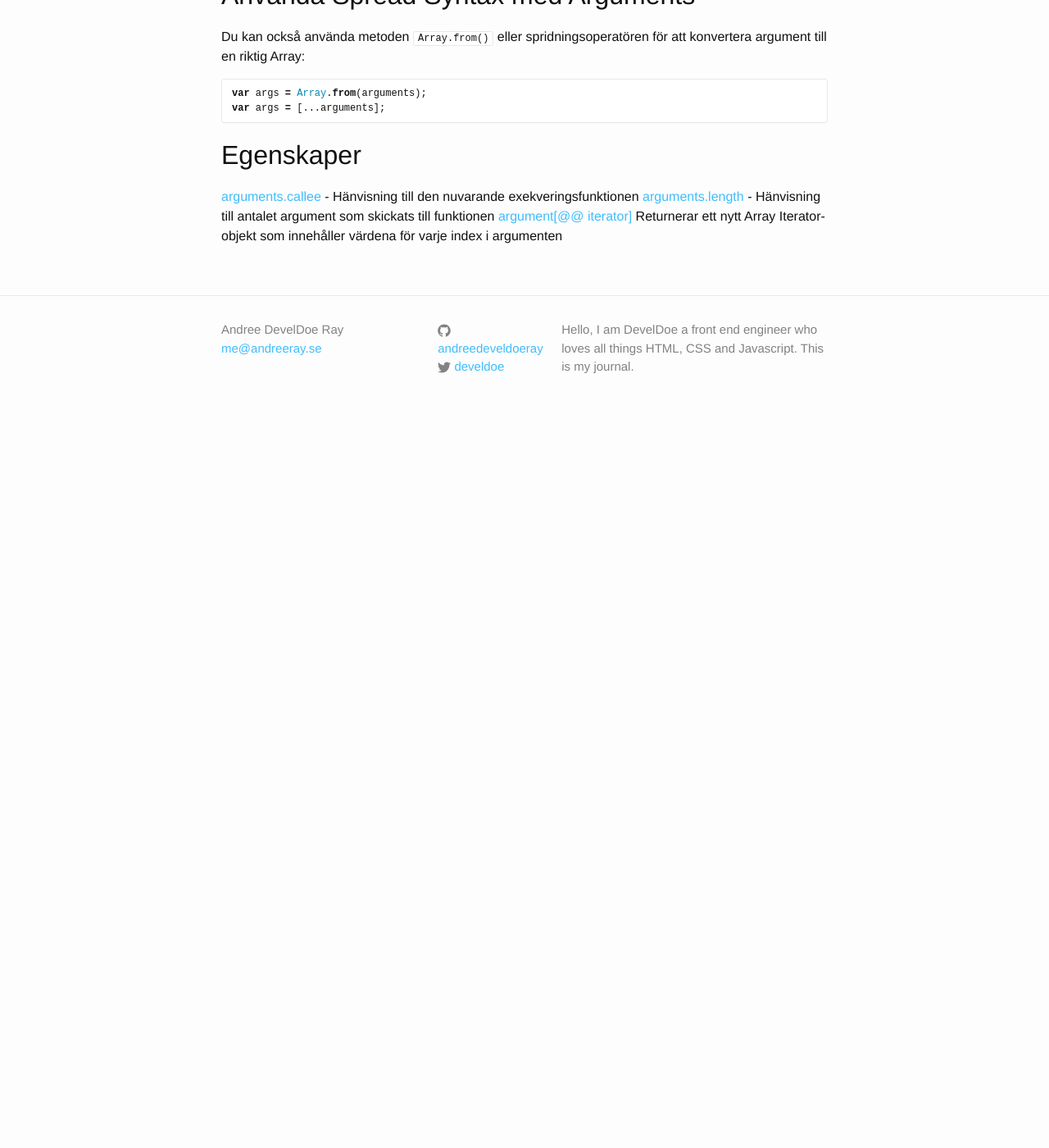
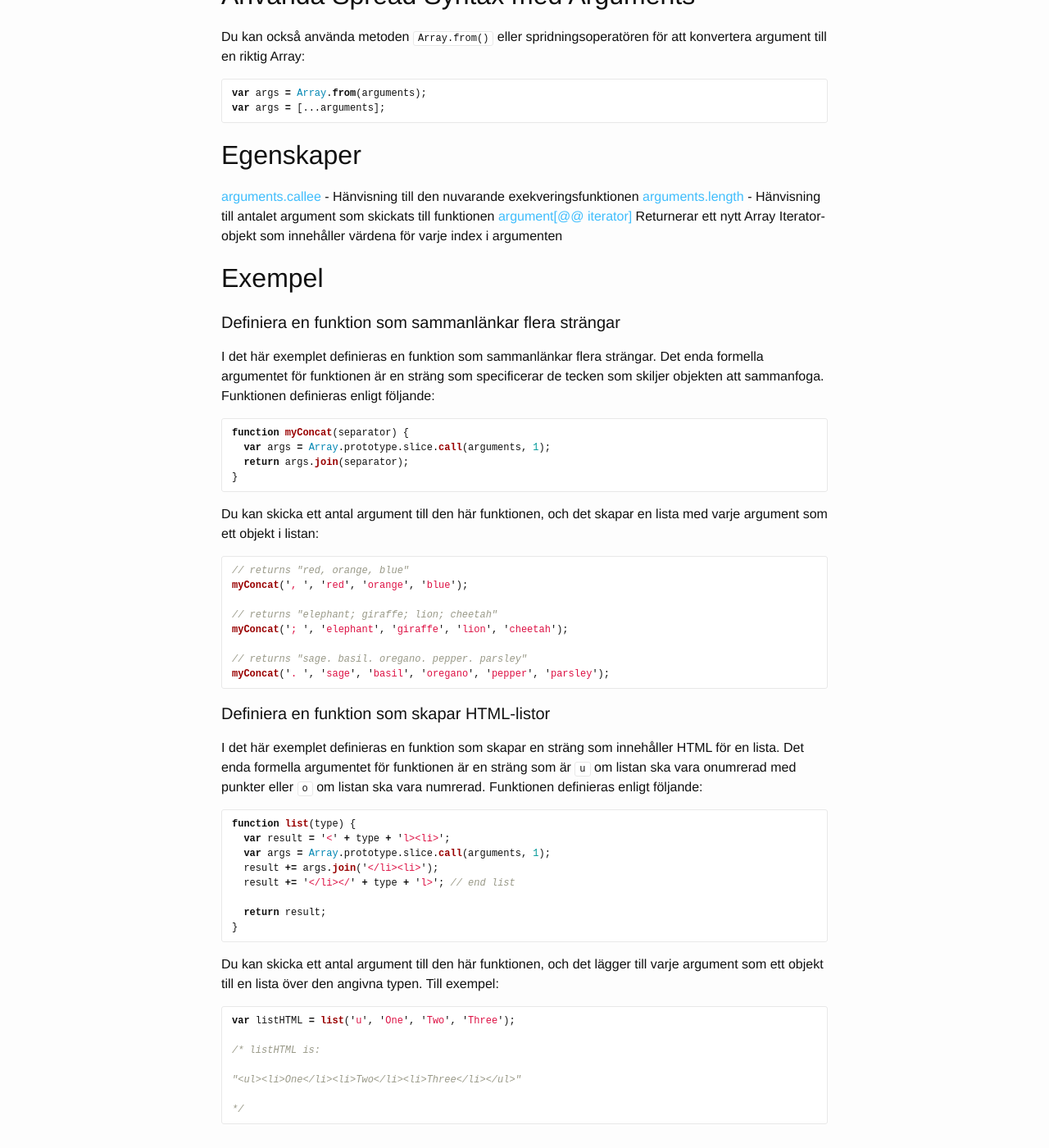
Before and after one commit to develdoe/develdoe.github.io, a Jekyll site: the page built from _posts/2017-10-18-javascript-arguments-object.md, in a window 1280 px wide and 1400 px high, scrolled down 1286 px. Shown: the whole window at 82% size. Built offline with Jekyll 4.4.1, drawn with Linux system fonts in a browser that asks for light colours; before the commit the page ends 1805 px from its top, so only the background shows below that.

Commit message:
Create 2017-10-18-javascript-arguments-object.md

````diff
--- a/_posts/2017-10-18-javascript-arguments-object.md
+++ b/_posts/2017-10-18-javascript-arguments-object.md
@@ -68,3 +68,56 @@ var args = [...arguments];
 [arguments.callee](https://developer.mozilla.org/en-US/docs/Web/JavaScript/Reference/Functions/arguments/caller) - Hänvisning till den nuvarande exekveringsfunktionen
 [arguments.length](https://developer.mozilla.org/en-US/docs/Web/JavaScript/Reference/Functions/arguments/length) - Hänvisning till antalet argument som skickats till funktionen
 [argument[@@ iterator]](https://developer.mozilla.org/en-US/docs/Web/JavaScript/Reference/Functions/arguments/@@iterator)  Returnerar ett nytt Array Iterator-objekt som innehåller värdena för varje index i argumenten
+
+## Exempel
+
+#### Definiera en funktion som sammanlänkar flera strängar
+
+I det här exemplet definieras en funktion som sammanlänkar flera strängar. Det enda formella argumentet för funktionen är en sträng som specificerar de tecken som skiljer objekten att sammanfoga. Funktionen definieras enligt följande:
+
+```js
+function myConcat(separator) {
+  var args = Array.prototype.slice.call(arguments, 1);
+  return args.join(separator);
+}
+```
+
+Du kan skicka ett antal argument till den här funktionen, och det skapar en lista med varje argument som ett objekt i listan:
+
+```js
+// returns "red, orange, blue"
+myConcat(', ', 'red', 'orange', 'blue');
+
+// returns "elephant; giraffe; lion; cheetah"
+myConcat('; ', 'elephant', 'giraffe', 'lion', 'cheetah');
+
+// returns "sage. basil. oregano. pepper. parsley"
+myConcat('. ', 'sage', 'basil', 'oregano', 'pepper', 'parsley');
+```
+
+#### Definiera en funktion som skapar HTML-listor
+
+I det här exemplet definieras en funktion som skapar en sträng som innehåller HTML för en lista. Det enda formella argumentet för funktionen är en sträng som är `u` om listan ska vara onumrerad med punkter eller `o` om listan ska vara numrerad. Funktionen definieras enligt följande:
+
+```js
+function list(type) {
+  var result = '<' + type + 'l><li>';
+  var args = Array.prototype.slice.call(arguments, 1);
+  result += args.join('</li><li>');
+  result += '</li></' + type + 'l>'; // end list
+
+  return result;
+}
+```
+
+Du kan skicka ett antal argument till den här funktionen, och det lägger till varje argument som ett objekt till en lista över den angivna typen. Till exempel:
+
+```js
+var listHTML = list('u', 'One', 'Two', 'Three');
+
+/* listHTML is:
+
+"<ul><li>One</li><li>Two</li><li>Three</li></ul>"
+
+*/
+```
````
